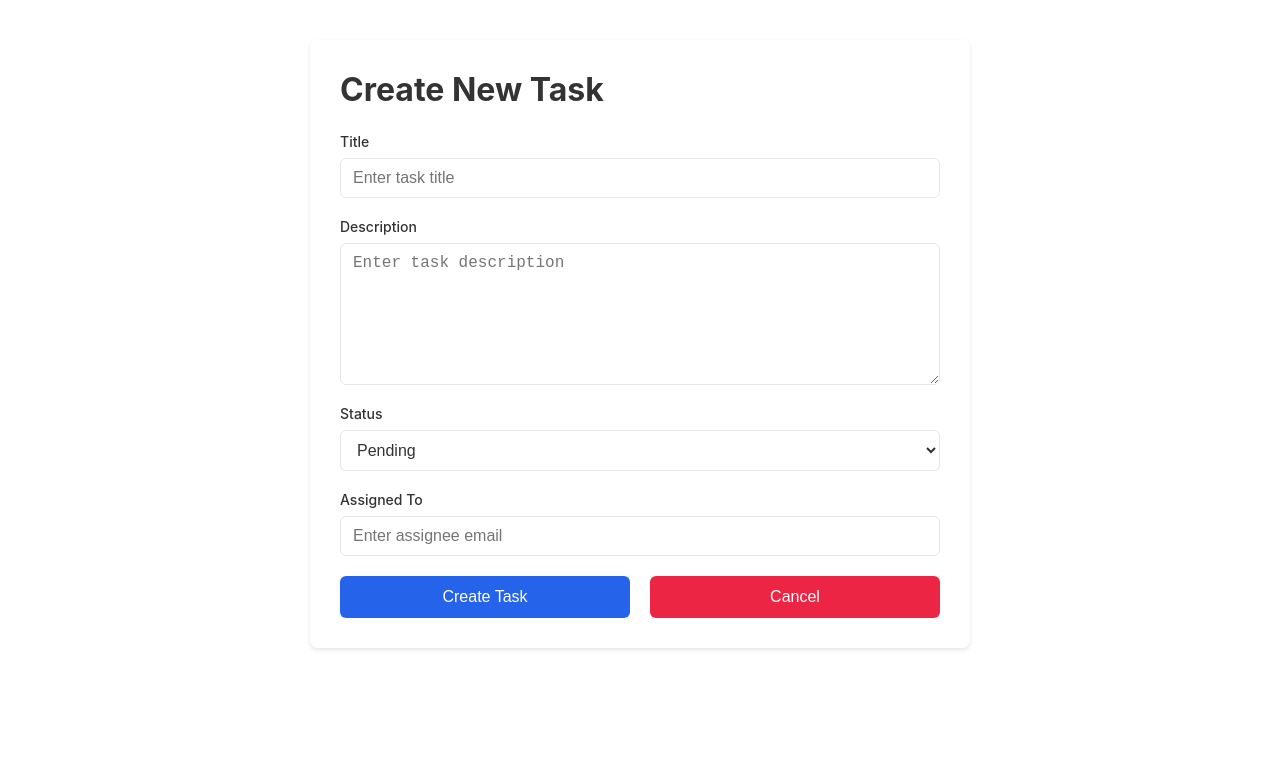
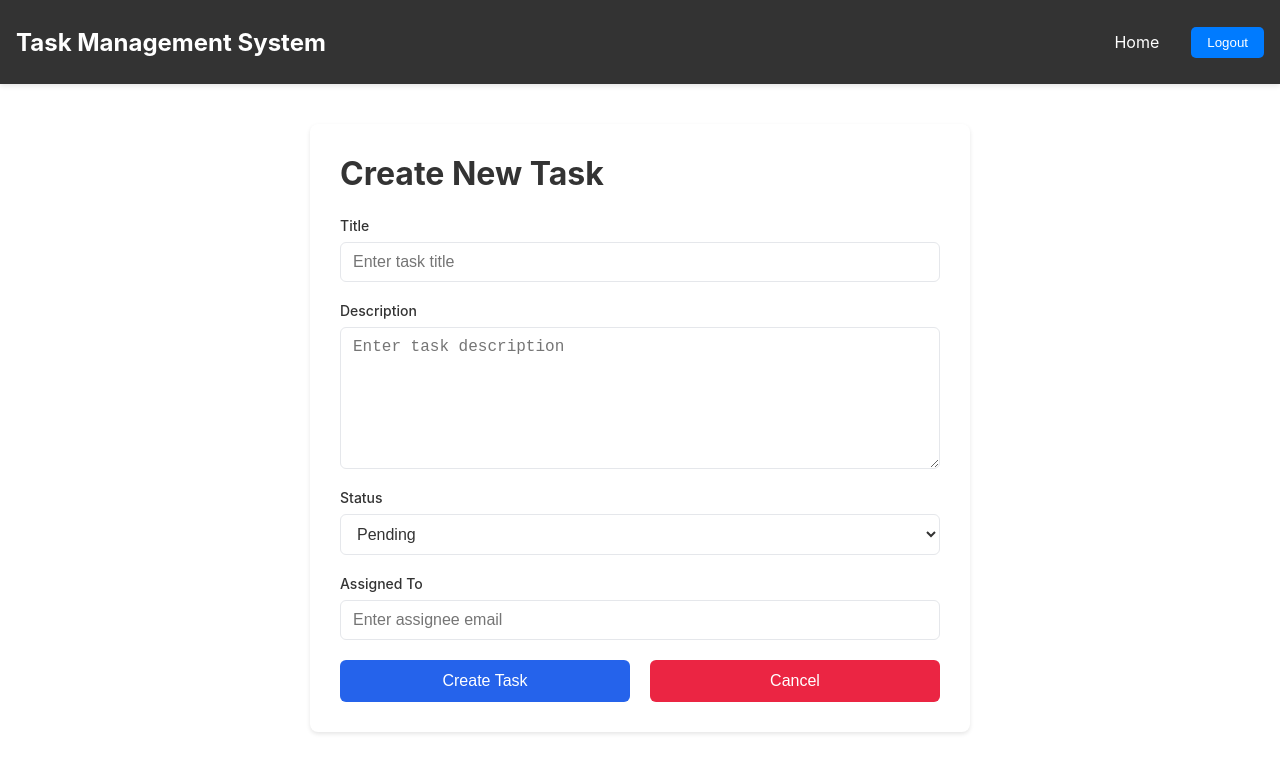
Before and after one commit to y4th4rthh/task-management-system, a React (Create React App) app: page /edit-task in a window 1280 px wide. Shown: the top 772 px of the page. Built offline with nearby package versions, Linux system fonts and the light colour scheme.

Commit message:
Update TaskEntry.jsx

```diff
--- a/src/components/TaskEntry.jsx
+++ b/src/components/TaskEntry.jsx
@@ -2,6 +2,7 @@ import React, { useState, useEffect } from 'react';
 import axios from 'axios';
 import { useNavigate, useParams } from 'react-router-dom';
 import '../styles/TaskEntry.css';
+import Navbar from './Navbar';
 
 const TaskEntry = () => {
     const [task, setTask] = useState({
@@ -60,6 +61,8 @@ const TaskEntry = () => {
     }
 
     return (
+        <div>
+            <Navbar/>
         <div className="task-entry-container">
             <h2 className="task-entry-title">
                 {isEditing ? 'Tweek Task' : 'Create New Task'}
@@ -136,6 +139,7 @@ const TaskEntry = () => {
                 </div>
             </form>
         </div>
+        </div>
     );
 };
 
```
